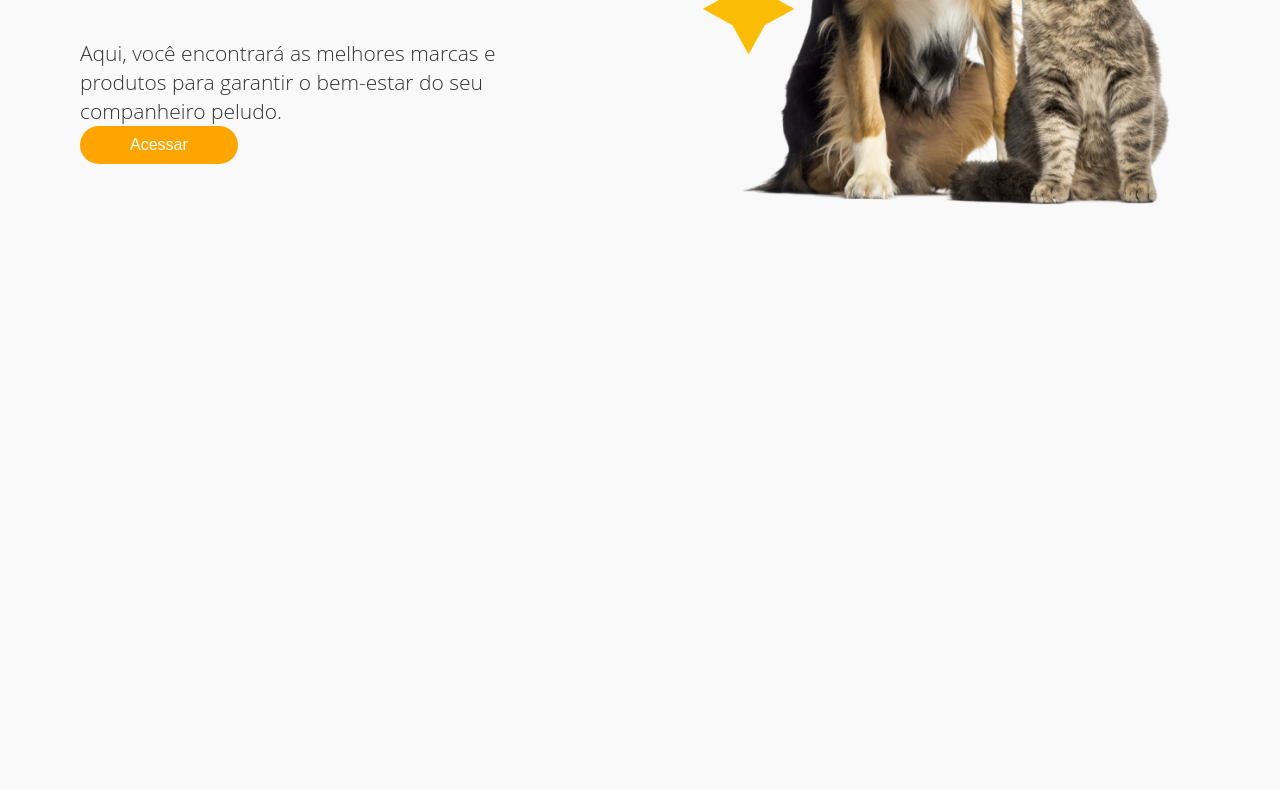
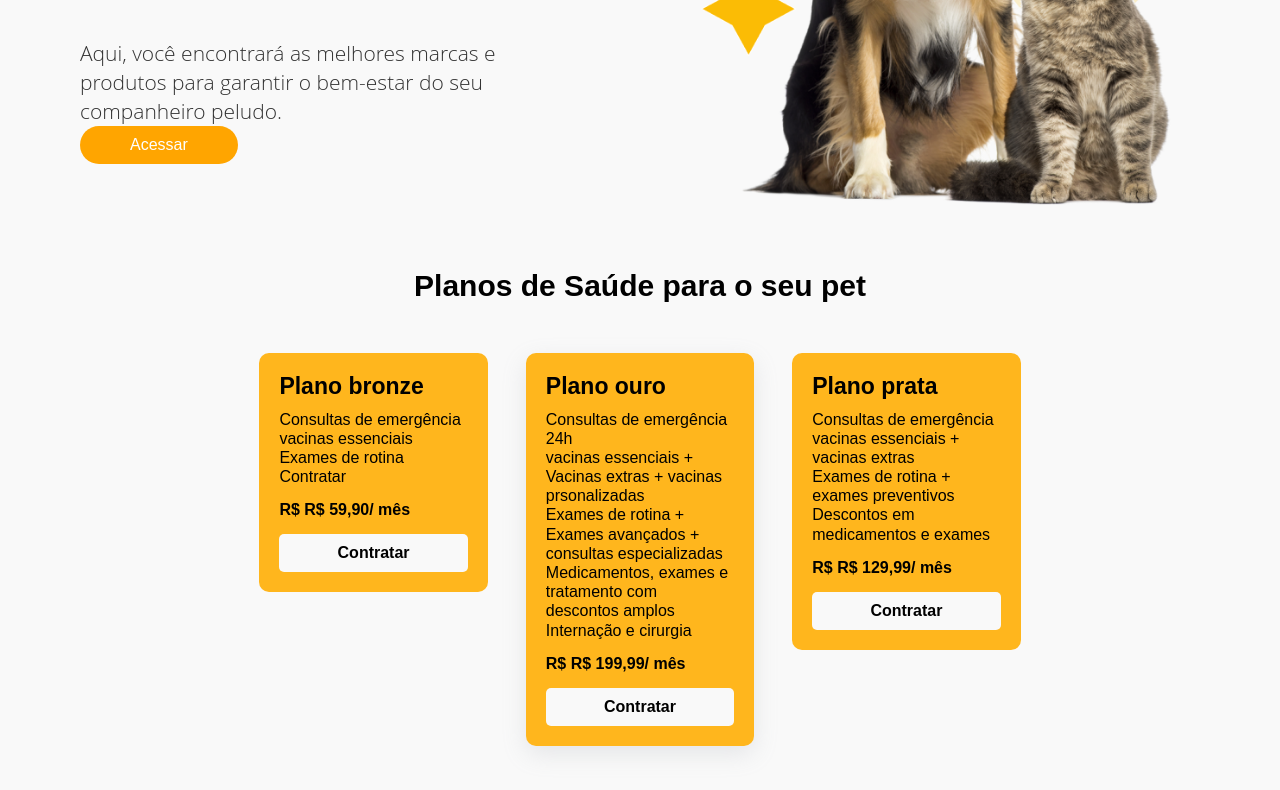
Before and after one commit to rafacostadev/petshop, a plain HTML site: page index.html in a window 1280 px wide. Shown: the part 412-1202 px from the top of the page. Before the commit the page ends 800 px from the top, so only its background shows below. Drawn offline with Linux system fonts and the light colour scheme.

Commit message:
sessão 2: planos de saúde pet

```diff
--- a/index.html
+++ b/index.html
@@ -42,8 +42,113 @@
                 <button class="access-button">Acessar</button>
             </div>
             <div class="image-container">
-                <img src="images/telainicial.png" alt="gato e cachorro" class="image-home">
+                <img src="images/telainicial.png" alt="gato e cachorro" class="image-home"/>
             </div>
+        </section>
+
+        <section class="plans-section">
+          <h2 class="plans-section-h2">
+              Planos de Saúde para o seu pet
+          </h2>
+
+          <div class="plans-container">
+            <div class="plan-box" id="box1">
+              <h3>Plano bronze</h3>
+
+              <div class="containet-beneficios">
+                  <p class="containet-beneficios-p">
+                      Consultas de emergência
+                  </p>
+                  <p class="containet-beneficios-p">
+                      vacinas essenciais
+                  </p>
+                  <p class="containet-beneficios-p">
+                      Exames de rotina
+                  </p>
+                  <p class="containet-beneficios-p">
+                      Contratar
+                  </p>
+              </div>
+
+              <span id="preco">
+                  R$ R$ 59,90/ mês
+              </span>
+              <button class="plan-button">
+                  Contratar
+              </button>
+            </div>
+
+            <div class="plan-box" id="box2">
+              <h3>Plano ouro</h3>
+              <div class="containet-beneficios">
+              <p>
+                <p class="containet-beneficios-p">
+                     Consultas de emergência 24h
+            </p>
+            <p class="containet-beneficios-p">
+                vacinas essenciais +
+                </p>
+                <p class="containet-beneficios-p">
+                    Vacinas extras + vacinas </p>
+                    <p class="containet-beneficios-p">
+                        prsonalizadas
+                </p>
+                <p class="containet-beneficios-p">
+                    Exames de rotina +
+                </p>
+                <p class="containet-beneficios-p">
+                    Exames avançados +
+               </p>
+               <p class="containet-beneficios-p">
+                consultas especializadas
+                </p>
+                <p class="containet-beneficios-p">
+                Medicamentos, exames e
+                </p>
+                <p class="containet-beneficios-p">
+                    tratamento com
+                </p>
+                <p class="containet-beneficios-p">
+                descontos amplos
+                </p>
+                <p class="containet-beneficios-p">
+                    Internação e cirurgia
+                </p>
+            </div>
+              <p><strong>R$ R$ 199,99/ mês</strong></p>
+              <button class="plan-button">Contratar</button>
+            </div>
+
+            <div class="plan-box" id="box3">
+              <h3>Plano prata</h3>
+              <div class="containet-beneficios">
+              <p>
+                <p class="containet-beneficios-p">
+            Consultas de emergência
+                </p>
+                <p class="containet-beneficios-p">
+            vacinas essenciais +
+                </p>
+                <p class="containet-beneficios-p">
+            vacinas extras
+                </p>
+                <p class="containet-beneficios-p">
+                Exames de rotina +
+            </p>
+            <p class="containet-beneficios-p">
+                exames preventivos
+                </p>
+                <p class="containet-beneficios-p">
+            Descontos em
+            </p>
+            <p class="containet-beneficios-p">
+            medicamentos e exames
+              </p>
+            </div>
+              <p><strong>R$ R$ 129,99/ mês</strong></p>
+              <button class="plan-button">Contratar</button>
+            </div>
+          </div>
         </section>
     </main>
 </body>
--- a/styles.css
+++ b/styles.css
@@ -123,7 +123,8 @@ body {
 
 .main-container {
     display: flex;
-    justify-content: center;
+    flex-direction: column;
+    justify-content: space-between;
     align-items: center;
     padding: 20px;
     padding-top: 120px;
@@ -202,3 +203,71 @@ flex-grow: 0;
     max-width: 100%;
     object-fit: contain;
 }
+.plans-section {
+    display: flex;
+    flex-direction: column;
+    padding: 40px;
+}
+
+.plans-container {
+    display: flex;
+    justify-content: space-between;
+}
+
+.plan-box {
+    background-color: #ffb61d;
+    padding: 20px;
+    width: 30%;
+    border-radius: 10px;
+    text-align: left;
+    height: fit-content;
+}
+
+.plans-section-h2{
+    text-align: center;
+    margin-top: 20px;
+    margin-bottom: 50px;
+    font-size: 30px;
+}
+
+#box2{
+    box-shadow: rgba(149, 157, 165, 0.2) 0px 8px 24px;
+}
+
+.plan-box h3 {
+    margin-bottom: 10px;
+    font-size: 23px;
+}
+
+.containet-beneficios{
+    display: flex;
+    flex-direction: column;
+    margin-bottom: 15px;
+}
+
+#preco{
+    font-weight: bold;
+    font-size: 16px;
+}
+
+.containet-beneficios-p {
+    font-size: 16px;
+    line-height: 1.2;
+}
+
+.plan-button {
+    background-color:#f9f9f9;
+    border: none;
+    padding: 10px  20px;
+    border-radius: 5px;
+    cursor: pointer;
+    margin-top: 15px;
+    font-size: 16px;
+    width: 100%;
+    font-weight: bold;
+}
+
+.plan-button:hover {
+    background-color: #0D0C22;
+    color: #f9f9f9;
+}
```
